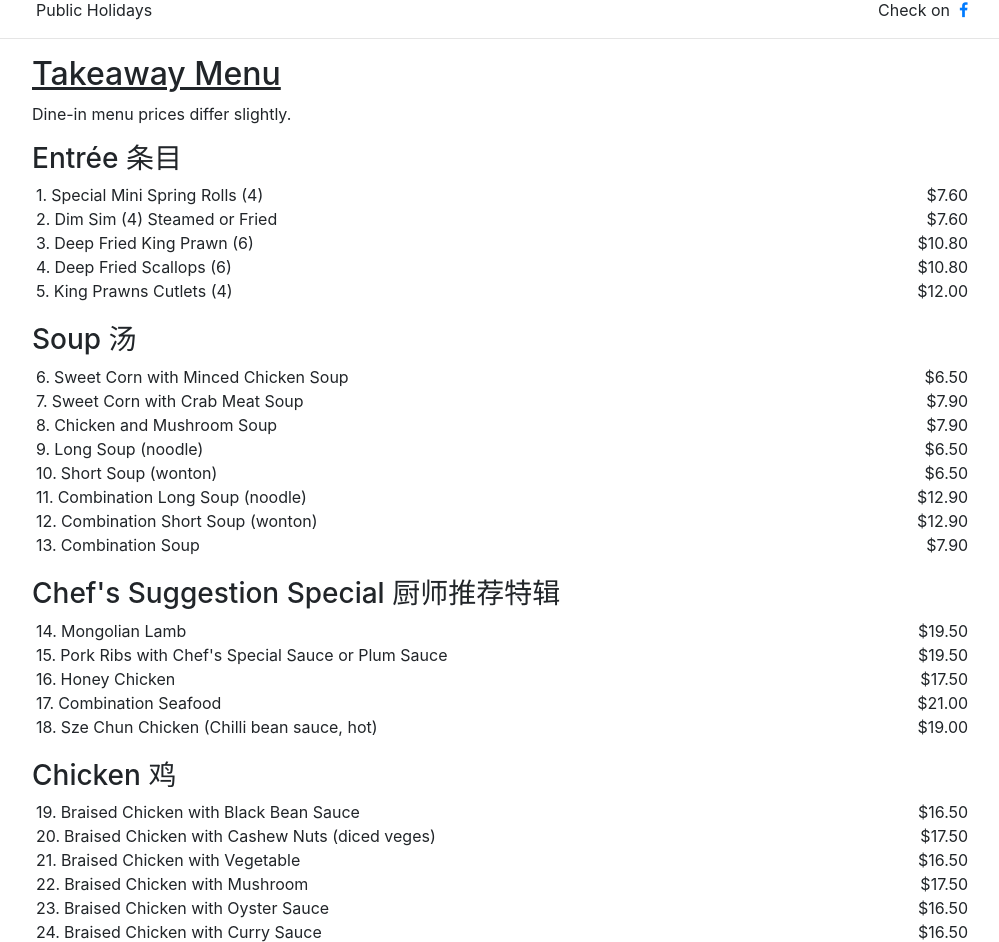
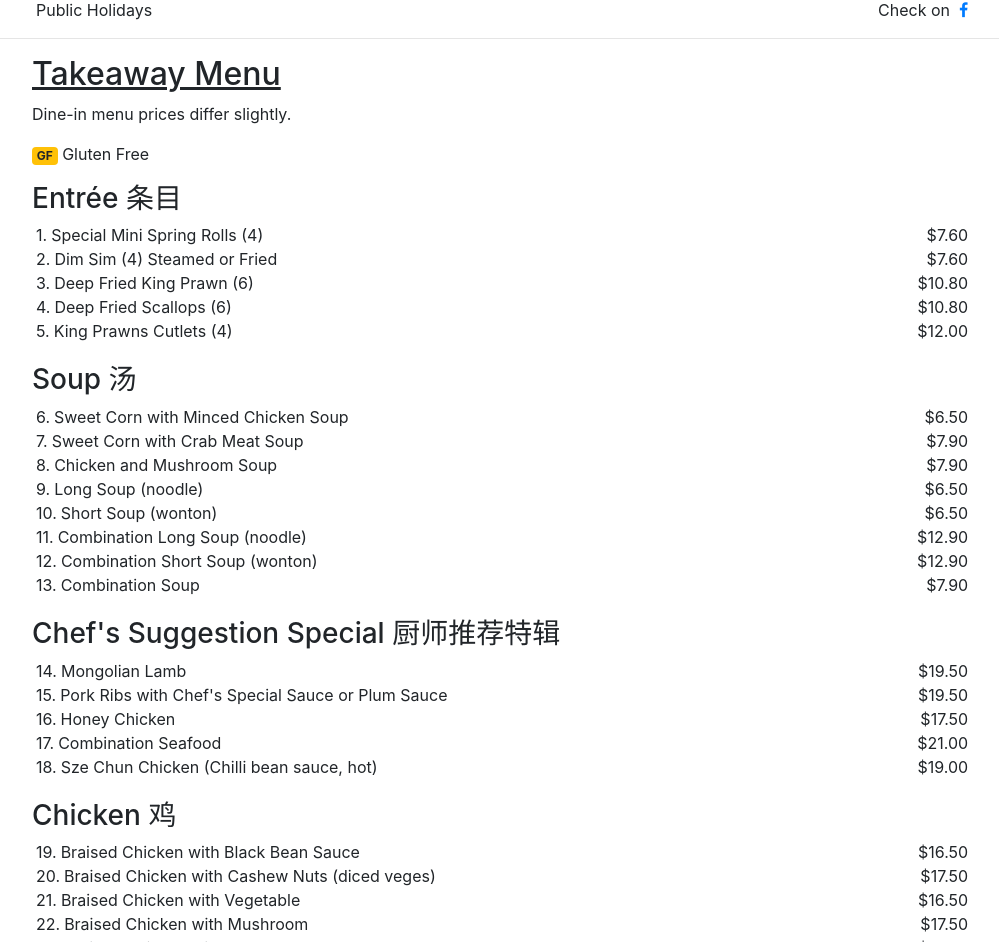
Before and after one commit to Recelis/dragongarden, a React (Create React App) app: page /#/ in a window 1280 px wide. Shown: the part 1111-2053 px from the top of the page, without its empty margins (96-1095 px from the left). Built offline with nearby package versions, Linux system fonts and the light colour scheme; a web font is replaced by a local one.

Commit message:
added gluten free line

```diff
--- a/package.json
+++ b/package.json
@@ -15,7 +15,7 @@
   },
   "scripts": {
     "predeploy": "npm run build",
-    "deploy": "gh-pages -b master -d build",
+    "deploy": "gh-pages -d build",
     "start": "react-scripts start",
     "build": "react-scripts build",
     "test": "react-scripts test",
--- a/src/components/menu/menu.js
+++ b/src/components/menu/menu.js
@@ -31,6 +31,7 @@ const Menu = () => {
           <Col md={12}>
             <Element name="menu"><h2><u>Takeaway Menu</u></h2></Element>
             <p>Dine-in menu prices differ slightly.</p>
+            <p><div className="badge badge-warning">GF</div> Gluten Free</p>
             <Entree />
             <Soup />
             <ChefsSuggestionSpecial />
```
Also changed, not shown: 1 other file (tests, documents, lock files or other folders).
